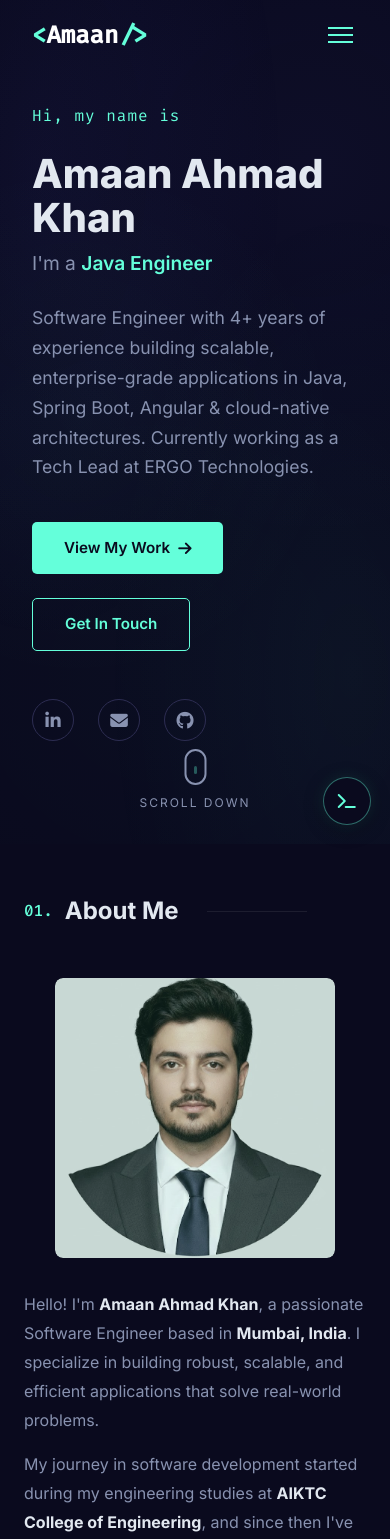
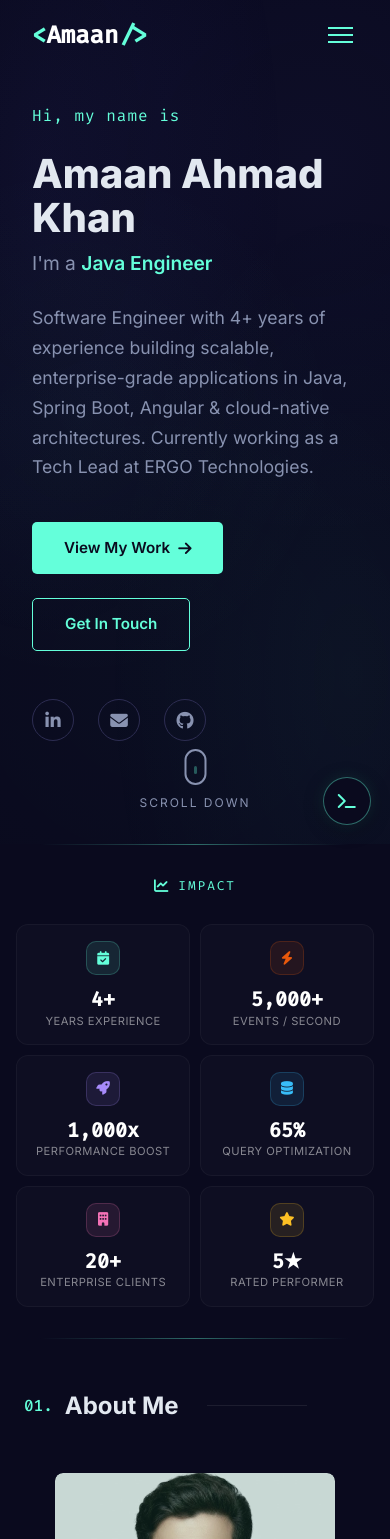
Before and after one commit to amaan-dev1999/Portfolio, an Angular app: page / in a window 390 px wide. Shown: the top 1539 px of the page. Built offline with nearby package versions, Linux system fonts and the light colour scheme.

Commit message:
Add animated metrics impact strip between Hero and About

```diff
--- a/src/app/app.html
+++ b/src/app/app.html
@@ -1,6 +1,7 @@
 <app-navbar />
 <main>
   <app-hero />
+  <app-metrics />
   <app-about />
   <app-skills />
   <app-experience (openArchitecture)="arch.open()" />
--- a/src/app/app.ts
+++ b/src/app/app.ts
@@ -1,6 +1,7 @@
 import { Component } from '@angular/core';
 import { NavbarComponent } from './components/navbar/navbar';
 import { HeroComponent } from './components/hero/hero';
+import { MetricsComponent } from './components/metrics/metrics';
 import { AboutComponent } from './components/about/about';
 import { SkillsComponent } from './components/skills/skills';
 import { ExperienceComponent } from './components/experience/experience';
@@ -16,6 +17,7 @@ import { TerminalComponent } from './components/terminal/terminal';
   imports: [
     NavbarComponent,
     HeroComponent,
+    MetricsComponent,
     AboutComponent,
     SkillsComponent,
     ExperienceComponent,
--- /dev/null
+++ b/src/app/components/metrics/metrics.html
@@ -0,0 +1,23 @@
+<div class="metrics-strip" #stripRef>
+  <div class="metrics-inner">
+    <div class="metrics-label">
+      <i class="fas fa-chart-line"></i>
+      <span>Impact</span>
+    </div>
+
+    <div class="metrics-grid">
+      @for (m of metrics; track m.label; let i = $index) {
+        <div class="metric" [style.--accent]="m.color">
+          <div class="metric-icon">
+            <i [class]="m.icon"></i>
+          </div>
+          <div class="metric-body">
+            <span class="metric-value">{{ formatValue(i) }}</span>
+            <span class="metric-name">{{ m.label }}</span>
+          </div>
+          <div class="metric-tooltip">{{ m.description }}</div>
+        </div>
+      }
+    </div>
+  </div>
+</div>
--- /dev/null
+++ b/src/app/components/metrics/metrics.scss
@@ -0,0 +1,175 @@
+.metrics-strip {
+  position: relative;
+  padding: 2.5rem 1.5rem;
+  overflow: hidden;
+
+  // Subtle top/bottom border glow
+  &::before,
+  &::after {
+    content: '';
+    position: absolute;
+    left: 10%;
+    right: 10%;
+    height: 1px;
+    background: linear-gradient(
+      90deg,
+      transparent,
+      rgba(100, 255, 218, 0.2) 30%,
+      rgba(100, 255, 218, 0.4) 50%,
+      rgba(100, 255, 218, 0.2) 70%,
+      transparent
+    );
+  }
+
+  &::before { top: 0; }
+  &::after { bottom: 0; }
+}
+
+.metrics-inner {
+  max-width: 1100px;
+  margin: 0 auto;
+}
+
+// "Impact" label
+.metrics-label {
+  display: flex;
+  align-items: center;
+  justify-content: center;
+  gap: 0.5rem;
+  margin-bottom: 1.75rem;
+  color: #64ffda;
+  font-family: 'Fira Code', monospace;
+  font-size: 0.8rem;
+  letter-spacing: 0.15em;
+  text-transform: uppercase;
+
+  i { font-size: 0.9rem; }
+}
+
+// Grid
+.metrics-grid {
+  display: grid;
+  grid-template-columns: repeat(6, 1fr);
+  gap: 1rem;
+}
+
+// Individual metric
+.metric {
+  position: relative;
+  display: flex;
+  flex-direction: column;
+  align-items: center;
+  text-align: center;
+  padding: 1rem 0.5rem;
+  border-radius: 12px;
+  background: rgba(255, 255, 255, 0.02);
+  border: 1px solid rgba(255, 255, 255, 0.04);
+  transition: all 0.3s ease;
+  cursor: default;
+
+  &:hover {
+    background: rgba(255, 255, 255, 0.04);
+    border-color: color-mix(in srgb, var(--accent) 30%, transparent);
+
+    .metric-tooltip {
+      opacity: 1;
+      transform: translateX(-50%) translateY(0);
+    }
+
+    .metric-icon {
+      box-shadow: 0 0 12px color-mix(in srgb, var(--accent) 25%, transparent);
+    }
+  }
+}
+
+.metric-icon {
+  display: flex;
+  align-items: center;
+  justify-content: center;
+  width: 40px;
+  height: 40px;
+  border-radius: 10px;
+  background: color-mix(in srgb, var(--accent) 10%, transparent);
+  border: 1px solid color-mix(in srgb, var(--accent) 20%, transparent);
+  margin-bottom: 0.75rem;
+  transition: box-shadow 0.3s ease;
+
+  i {
+    color: var(--accent);
+    font-size: 1rem;
+  }
+}
+
+.metric-body {
+  display: flex;
+  flex-direction: column;
+  gap: 0.15rem;
+}
+
+.metric-value {
+  font-family: 'Fira Code', monospace;
+  font-size: 1.5rem;
+  font-weight: 700;
+  color: #fff;
+  line-height: 1.2;
+}
+
+.metric-name {
+  font-size: 0.7rem;
+  color: rgba(255, 255, 255, 0.5);
+  text-transform: uppercase;
+  letter-spacing: 0.04em;
+  line-height: 1.3;
+}
+
+// Tooltip on hover
+.metric-tooltip {
+  position: absolute;
+  bottom: calc(100% + 8px);
+  left: 50%;
+  transform: translateX(-50%) translateY(4px);
+  padding: 0.4rem 0.75rem;
+  background: rgba(10, 10, 30, 0.95);
+  border: 1px solid color-mix(in srgb, var(--accent) 30%, transparent);
+  border-radius: 6px;
+  color: rgba(255, 255, 255, 0.8);
+  font-size: 0.72rem;
+  white-space: nowrap;
+  pointer-events: none;
+  opacity: 0;
+  transition: all 0.2s ease;
+  z-index: 10;
+}
+
+// Responsive
+@media (max-width: 1024px) {
+  .metrics-grid {
+    grid-template-columns: repeat(3, 1fr);
+    gap: 0.75rem;
+  }
+}
+
+@media (max-width: 600px) {
+  .metrics-strip {
+    padding: 2rem 1rem;
+  }
+
+  .metrics-grid {
+    grid-template-columns: repeat(2, 1fr);
+    gap: 0.6rem;
+  }
+
+  .metric-value {
+    font-size: 1.25rem;
+  }
+
+  .metric-icon {
+    width: 34px;
+    height: 34px;
+    i { font-size: 0.85rem; }
+  }
+
+  .metric-tooltip {
+    display: none;
+  }
+}
--- /dev/null
+++ b/src/app/components/metrics/metrics.ts
@@ -0,0 +1,145 @@
+import {
+  Component,
+  ElementRef,
+  OnInit,
+  OnDestroy,
+  signal,
+  viewChild,
+} from '@angular/core';
+import { CommonModule } from '@angular/common';
+
+interface Metric {
+  icon: string;
+  value: number;
+  suffix: string;
+  prefix: string;
+  label: string;
+  color: string;
+  description: string;
+}
+
+@Component({
+  selector: 'app-metrics',
+  standalone: true,
+  imports: [CommonModule],
+  templateUrl: './metrics.html',
+  styleUrl: './metrics.scss',
+})
+export class MetricsComponent implements OnInit, OnDestroy {
+  private observer!: IntersectionObserver;
+  private hasAnimated = false;
+  stripRef = viewChild<ElementRef>('stripRef');
+
+  displayValues = signal<number[]>([]);
+
+  metrics: Metric[] = [
+    {
+      icon: 'fas fa-calendar-check',
+      value: 4,
+      suffix: '+',
+      prefix: '',
+      label: 'Years Experience',
+      color: '#64ffda',
+      description: 'Building enterprise systems',
+    },
+    {
+      icon: 'fas fa-bolt',
+      value: 5000,
+      suffix: '+',
+      prefix: '',
+      label: 'Events / Second',
+      color: '#e8590c',
+      description: 'Kafka throughput achieved',
+    },
+    {
+      icon: 'fas fa-rocket',
+      value: 1000,
+      suffix: 'x',
+      prefix: '',
+      label: 'Performance Boost',
+      color: '#a78bfa',
+      description: 'Frontend re-architecture',
+    },
+    {
+      icon: 'fas fa-database',
+      value: 65,
+      suffix: '%',
+      prefix: '',
+      label: 'Query Optimization',
+      color: '#38bdf8',
+      description: 'SQL tuning & indexing',
+    },
+    {
+      icon: 'fas fa-building',
+      value: 20,
+      suffix: '+',
+      prefix: '',
+      label: 'Enterprise Clients',
+      color: '#f472b6',
+      description: 'Multi-tenant SaaS platform',
+    },
+    {
+      icon: 'fas fa-star',
+      value: 5,
+      suffix: '★',
+      prefix: '',
+      label: 'Rated Performer',
+      color: '#fbbf24',
+      description: '2 consecutive years',
+    },
+  ];
+
+  ngOnInit() {
+    this.displayValues.set(this.metrics.map(() => 0));
+    this.observer = new IntersectionObserver(
+      (entries) => {
+        if (entries[0].isIntersecting && !this.hasAnimated) {
+          this.hasAnimated = true;
+          this.animateCounters();
+        }
+      },
+      { threshold: 0.3 },
+    );
+  }
+
+  ngAfterViewInit() {
+    const el = this.stripRef()?.nativeElement;
+    if (el) this.observer.observe(el);
+  }
+
+  ngOnDestroy() {
+    this.observer.disconnect();
+  }
+
+  private animateCounters() {
+    const duration = 2000;
+    const frameDuration = 16;
+    const totalFrames = Math.ceil(duration / frameDuration);
+
+    let frame = 0;
+    const timer = setInterval(() => {
+      frame++;
+      const progress = this.easeOutExpo(frame / totalFrames);
+      this.displayValues.set(
+        this.metrics.map((m) => Math.round(progress * m.value)),
+      );
+      if (frame >= totalFrames) {
+        clearInterval(timer);
+        this.displayValues.set(this.metrics.map((m) => m.value));
+      }
+    }, frameDuration);
+  }
+
+  private easeOutExpo(t: number): number {
+    return t === 1 ? 1 : 1 - Math.pow(2, -10 * t);
+  }
+
+  formatValue(index: number): string {
+    const m = this.metrics[index];
+    const val = this.displayValues()[index];
+    if (m.value >= 1000) {
+      return m.prefix + val.toLocaleString() + m.suffix;
+    }
+    return m.prefix + val + m.suffix;
+  }
+}
```
